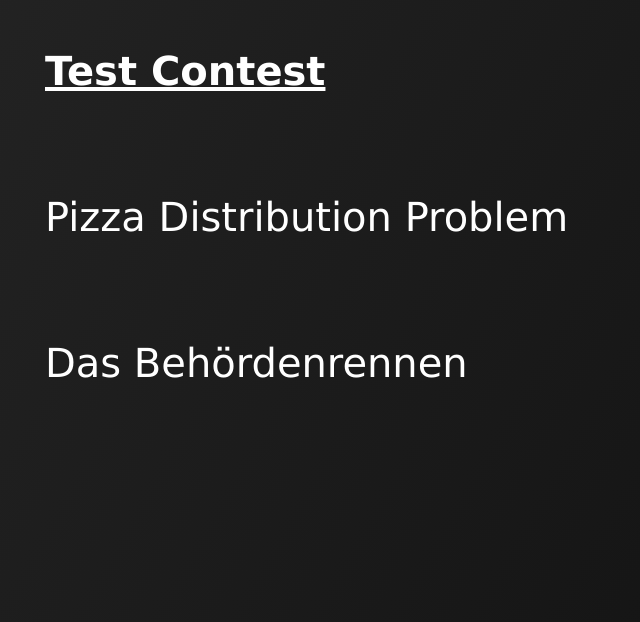
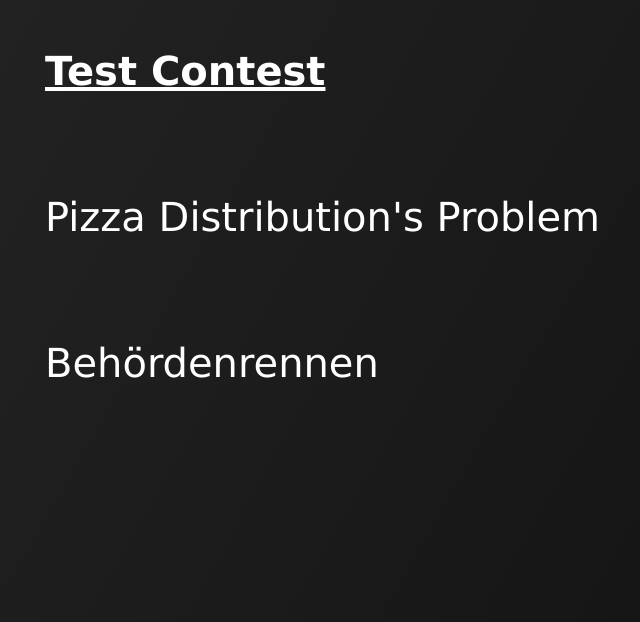
Before and after one commit to Lerol49/codingcontest, a Flask app: page /test_contest in a window 1280 px wide. Shown: the part 178-800 px from the top of the page, without its empty margins (269-909 px from the left). Run offline with Flask 3, Linux system fonts and the light colour scheme; the visitor is signed in with stand-in values (Sample User, id 1); some libraries are stand-ins or nearby versions.

Commit message:
automatically lists all problems in contest_index

```diff
--- a/website/contest/contest.json
+++ b/website/contest/contest.json
@@ -6,7 +6,7 @@
       "name": "Test Contest",
       "problems": {
           "pizza_distribution_problem":{
-            "name": "pizza distribution problem",
+            "name": "Pizza Distribution's Problem",
 
             "difficulty": 2,
             "points": 500
--- a/website/templates/test_contest/test_contest_index.html
+++ b/website/templates/test_contest/test_contest_index.html
@@ -2,6 +2,9 @@
 
 {% block body %}
 <div class="menu-item"> <b><u>Test Contest</u></b> </div>
-<div> <a class="menu-item" href="test_contest/pizza_distribution_problem">Pizza Distribution Problem</a> </div>
-<div> <a class="menu-item" href="test_contest/behoerdenrennen">Das Behördenrennen</a> </div>
+    {% for problem in problems.keys() %}
+
+        <div> <a class="menu-item" href="test_contest/{{ problem }}">{{ problems[problem]["name"] }}</a> </div>
+
+    {% endfor %}
 {% endblock %}
--- a/website/views.py
+++ b/website/views.py
@@ -27,7 +27,7 @@ def profile():
 @views.route("/test_contest")
 @login_required
 def test_contest():
-    return render_template("/test_contest/test_contest_index.html", user=current_user)
+    return render_template("/test_contest/test_contest_index.html", user=current_user, problems=contest_data["contests"]["test_contest"]["problems"])
 
 
 @views.route("/<contest>/<problem>", methods=["POST", "GET"])
```
